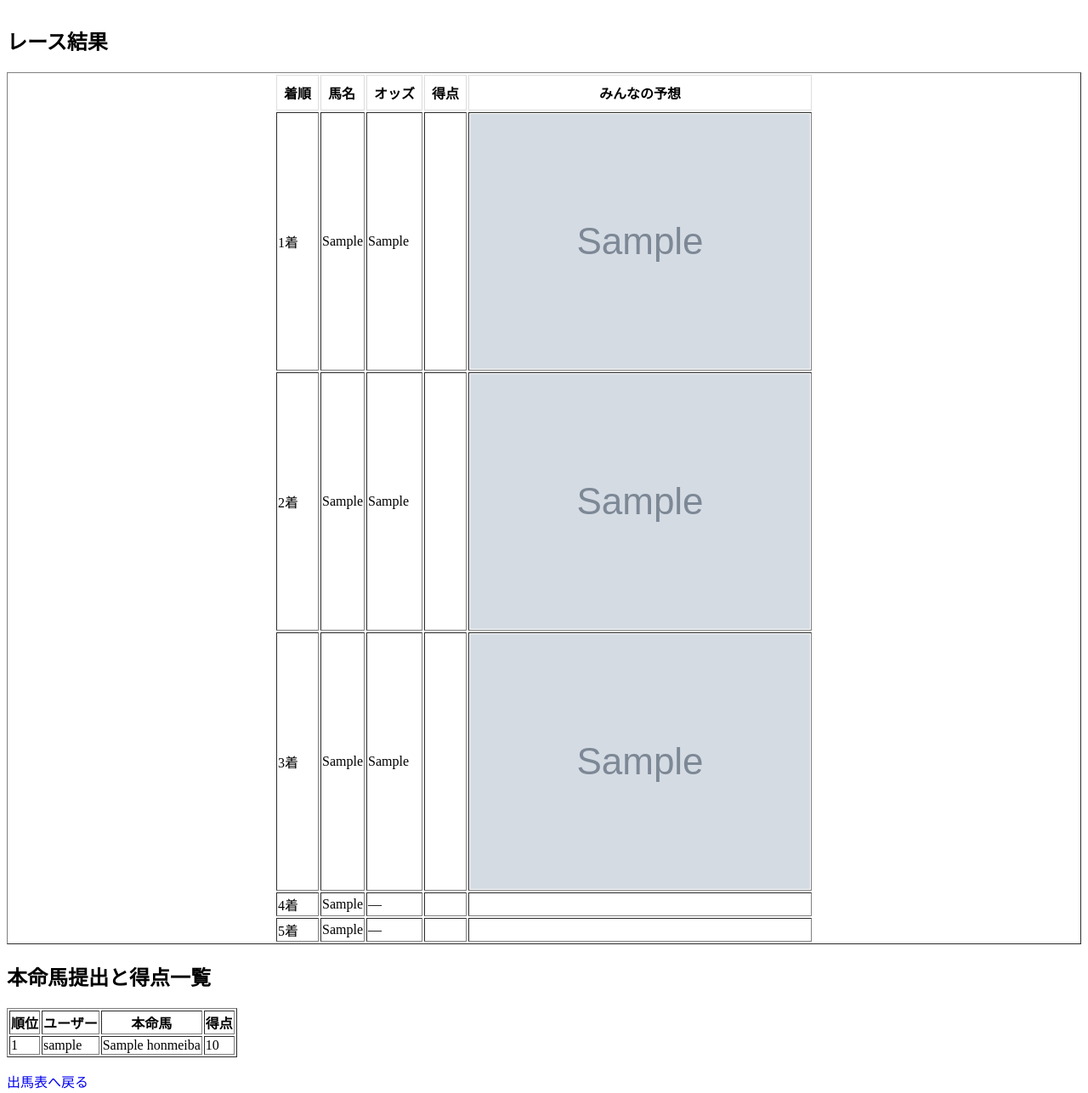
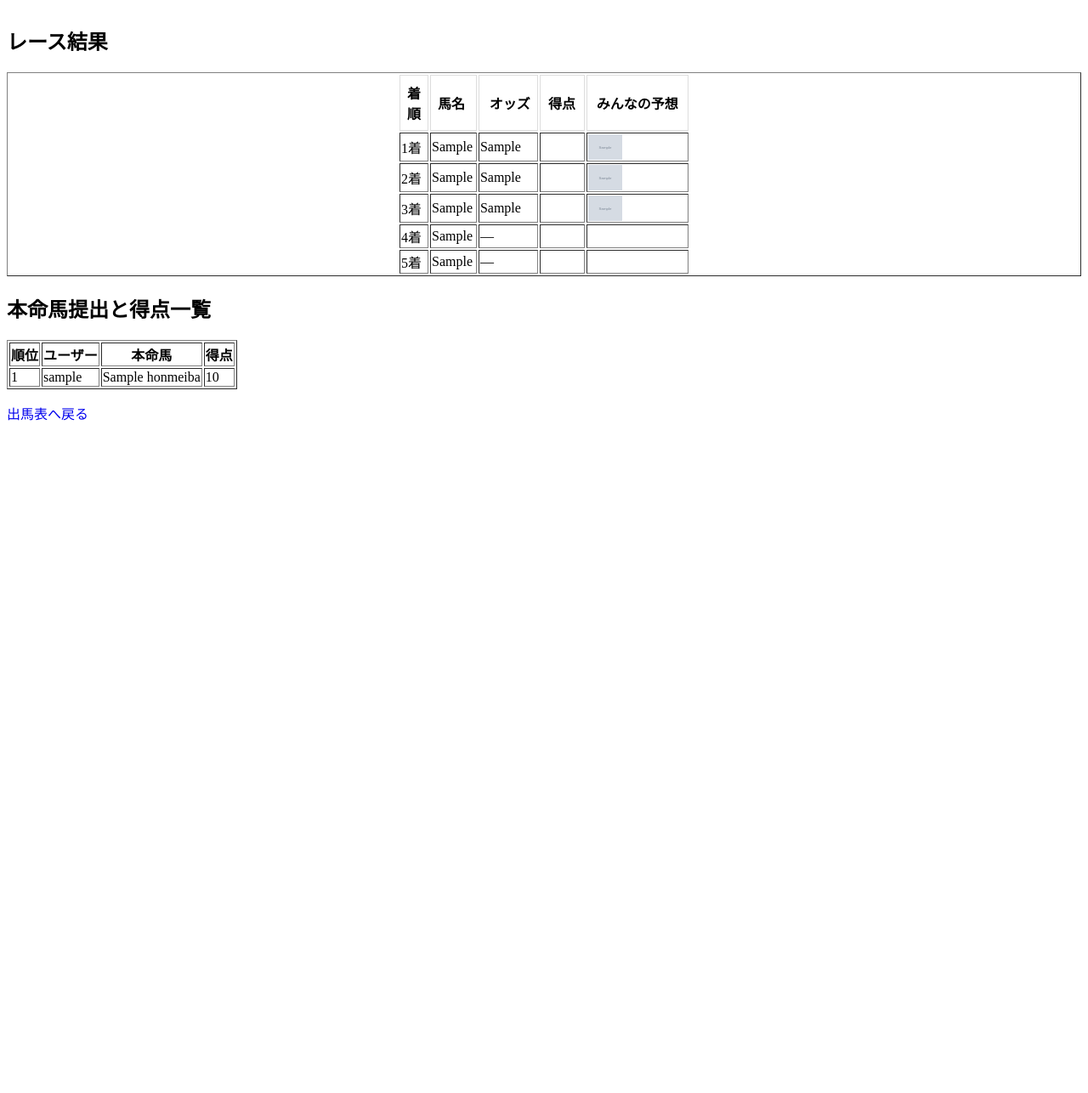
Before and after one commit to mayo2451/miyakeiba, a Flask app: template 01miyakeiba - v1.1/Miyakeiba_app/templates/race_result.html in a window 1280 px wide. Shown: the part 169-1455 px from the top of the page at 85% size. After the commit the page ends 664 px from the top, so only its background shows below. Run offline with Flask 3, Linux system fonts and the light colour scheme; the template is opened without the code that fills it: most values are stand-ins (such as "Sample title", 1, 10 or a date in 2020); grey boxes marked "Sample" are stand-in pictures; parts of the project's set-up code (start-up, migrations or seed data) failed here and were passed over.

Commit message:
Update resulttable.css

```diff
--- a/01miyakeiba - v1.1/Miyakeiba_app/static/resulttable.css
+++ b/01miyakeiba - v1.1/Miyakeiba_app/static/resulttable.css
@@ -29,3 +29,12 @@
 .result-table-container .odds.center {
     text-align: center;
 }
+
+.face {
+    width: auto;
+    height: 30px;
+    margin-right:5px;
+}
+.tiny{
+    width: 3%;
+}
```
